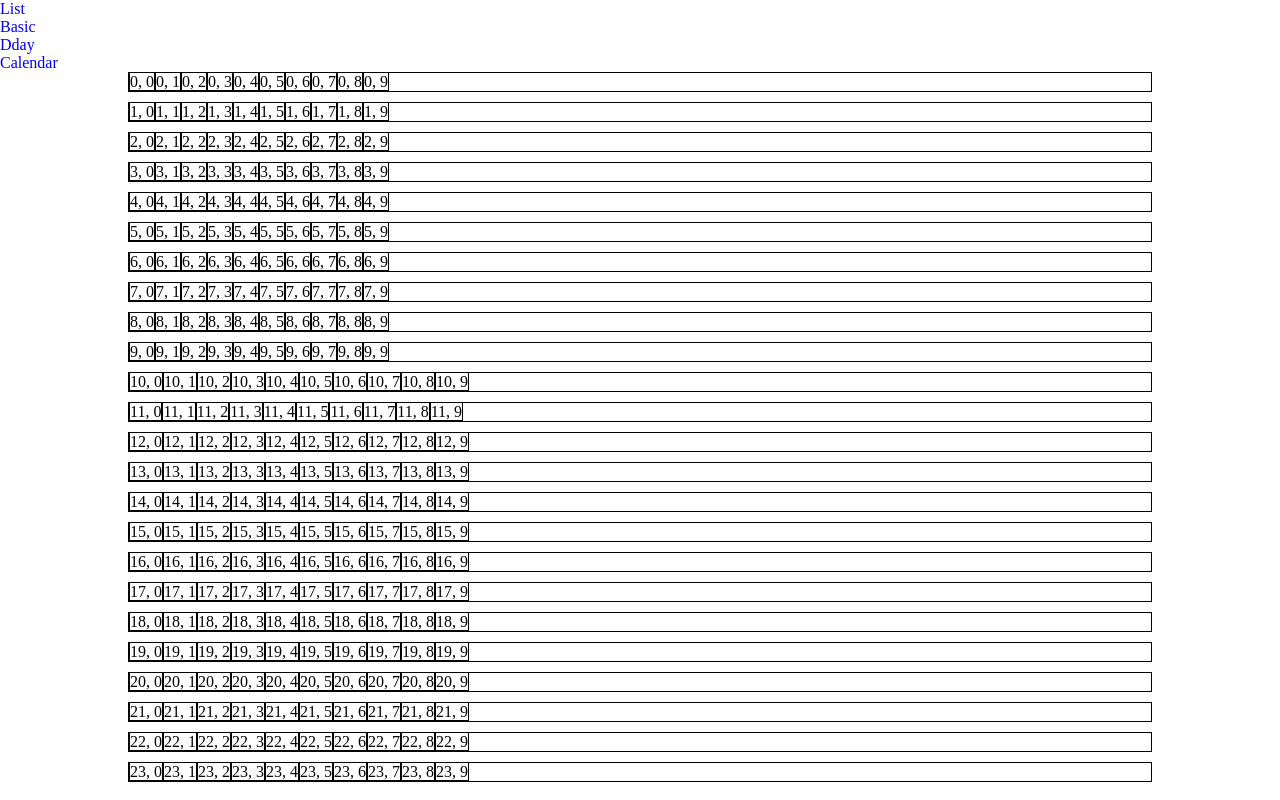
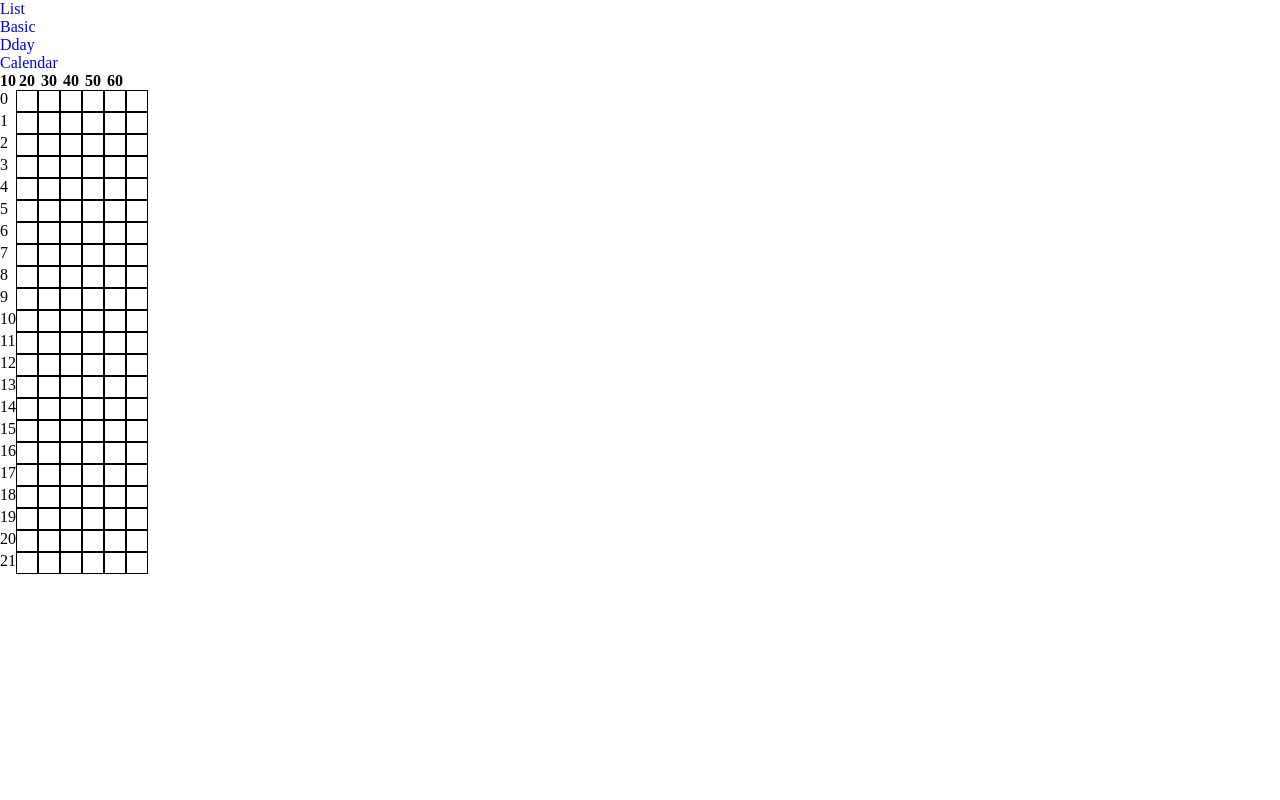
Before and after one commit to parkjihwanjay/ailo_practice, a Vue app: page /list in a window 1280 px wide. Built offline with nearby package versions, Linux system fonts and the light colour scheme.

Commit message:
일기 컴포넌트 및 24 플래너 컴포넌트 추가

```diff
--- a/src/components/List.vue
+++ b/src/components/List.vue
@@ -1,81 +1,141 @@
 <template>
-  <div class="list_box">
-    <div class="list" v-for="(list, Bindex) in lists" :key="Bindex">
-      <span
-        class="list"
-        v-for="(block, Sindex) in list"
-        :key="(Bindex, Sindex)"
-        @dbclick="click(Bindex, Sindex)"
-        :class="{'clickon' : lists[Bindex][Sindex].status === 'clickon'}"
-      >{{Bindex}}, {{Sindex}}</span>
+  <div>
+    <table>
+      <tr>
+        <th v-for="minitue in minitues" :key="minitue">{{minitue}}</th>
+      </tr>
+
+        <tr v-for="(one_hour, hindex) in one_day_planner" :key=hindex>
+          {{hindex}}
+          <td @mousedown="mouseDown(hindex, mindex)" @mouseup="mouseUp(hindex, mindex)"
+              class="border"
+              v-for="(ten_minute, mindex) in one_hour"
+              :id = ten_minute.id
+              :key="(hindex, mindex)">
+          </td>
+        </tr>
+    </table>
+
+    <div v-for="(color, index) in color_index" :key=index>
+      메모
+      {{color}}
+      <button @click="deleteColor(color)">삭제</button>
     </div>
-
-    <!-- <input type="text" v-if="list.status === 'clickon' " v-model="list.memo" />
-    <img
-      @click="trash(Bindex, Sindex)"
-      class="trash_img"
-      v-if="list.status === 'clickon'"
-      src="https://www.flaticon.com/premium-icon/icons/svg/484/484662.svg"
-    />-->
   </div>
 </template>
 
 <script>
+
 export default {
-  name: "Home",
-  data() {
+  data()
+  {
     return {
-      lists: []
-    };
+      minitues : [
+        '10',
+        '20',
+        '30',
+        '40',
+        '50',
+        '60',
+      ],
+      hour : 22,
+      one_day_planner : [],
+      color : [],
+      color_index : 0
+    }
   },
-  created: function() {
-    for (let i = 0; i < 24; i++) {
-      this.lists[i] = new Array();
-      for (let y = 0; y < 10; y++) {
-        this.lists[i].push({ status: "not_click" });
+  created : function(){
+    for(let i=0; i<this.hour; i++)
+    {
+      this.one_day_planner[i] = new Array();
+      for(let j=0; j<this.minitues.length; j++)
+      {
+        this.one_day_planner[i].push({
+          'id' : `${i}_${j}`
+          })
       }
     }
+  },
+  computed : {
+    hours : function(){
+      let hours = [];
+      for(let i=8 ; i<=26; i++)
+      {
+        let j = i%12;
+        let z;
 
-    // console.log(this.lists);
+        if(i===8)
+          z = "AM" + i;
+        else if(i===12)
+          z = "PM" + i;
+        else if(i===24)
+          z = "AM" + i;
+        else
+          z = j;
+        hours.push(z)
+      }
+      return hours;
+    }
   },
-  methods: {
-    click: function(Bindex, Sindex) {
-      console.log(Bindex, Sindex);
-      if (this.lists[Bindex][Sindex].status === "not_click") {
-        this.lists[Bindex][Sindex].status = "clickon";
-      } else {
-        this.lists[Bindex][Sindex].status = "not_click";
+  methods : {
+    mouseDown(hindex, mindex){
+      this.color.push({
+        "start_index" : [hindex, mindex]
+      })
+    },
+    mouseUp(hindex, mindex){
+      this.color[this.color.length-1]['finish_index'] = [hindex, mindex]
+      this.colorPlanner();
+
+    },
+    deleteColor(color_index)
+    {
+      let elements = document.getElementsByClassName('colored_'+ color_index)
+      // console.log(elements[0])
+      for(let i=0; i<elements.length; i++)
+      {
+        elements[i].style.backgroundColor = 'white'
       }
+    },
+    colorPlanner()
+    {
+      this.color_index++;
+      let start_x = this.color[this.color.length-1]['start_index'][0]
+      let start_y = this.color[this.color.length-1]['start_index'][1]
 
-      if (this.lists[Bindex][Sindex].memo !== "")
-        this.lists[Bindex][Sindex].memo = "";
-      // console.log(this.lists[index]);
-    },
-    trash: function(Bindex, Sindex) {
-      this.lists[Bindex][Sindex].status = "not_click";
-      this.lists[Bindex][Sindex].memo = "";
+      let end_x = this.color[this.color.length-1]['finish_index'][0]
+      let end_y = this.color[this.color.length-1]['finish_index'][1]
+
+      while(1)
+      {
+        for(let i=start_y; i<=5; i++)
+        {
+          document.getElementById(start_x + '_' + i).style.backgroundColor = 'red';
+          document.getElementById(start_x + '_' + i).className = 'colored_' + this.color_index;
+
+          if(start_x === end_x && i === end_y)
+            return;
+        }
+        start_y = 0;
+        start_x++;
+      }
     }
   }
-};
+}
 </script>
 
 <style>
-.list_box {
-  width: 80%;
-  margin: 0 auto;
+tr td{
+  border: 1px solid black;
+  empty-cells: show;
+  padding: 10px;
 }
-.list {
-  width: 100%;
-  border: 1px solid black;
-  margin-bottom: 10px;
+
+table{
+  border-spacing: 0px;
 }
-.clickon {
-  background-color: red;
-}
-.trash_img {
-  width: 4%;
-}
-.flex {
-  display: flex;
+
+.drag {
+  background: red;
 }
 </style>
```
Also changed, not shown: src/components/Diary.vue (added, +13 -0 lines).
